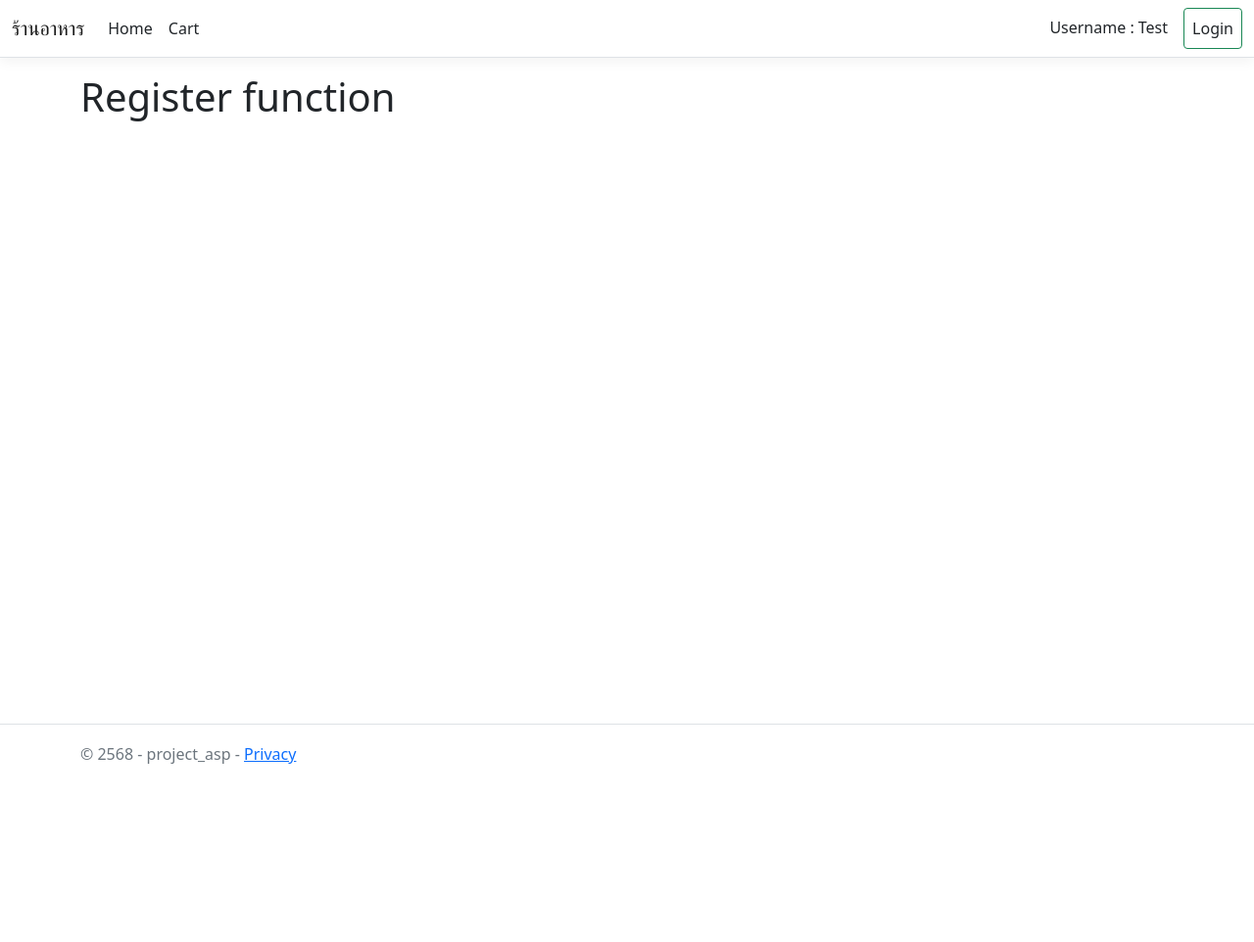
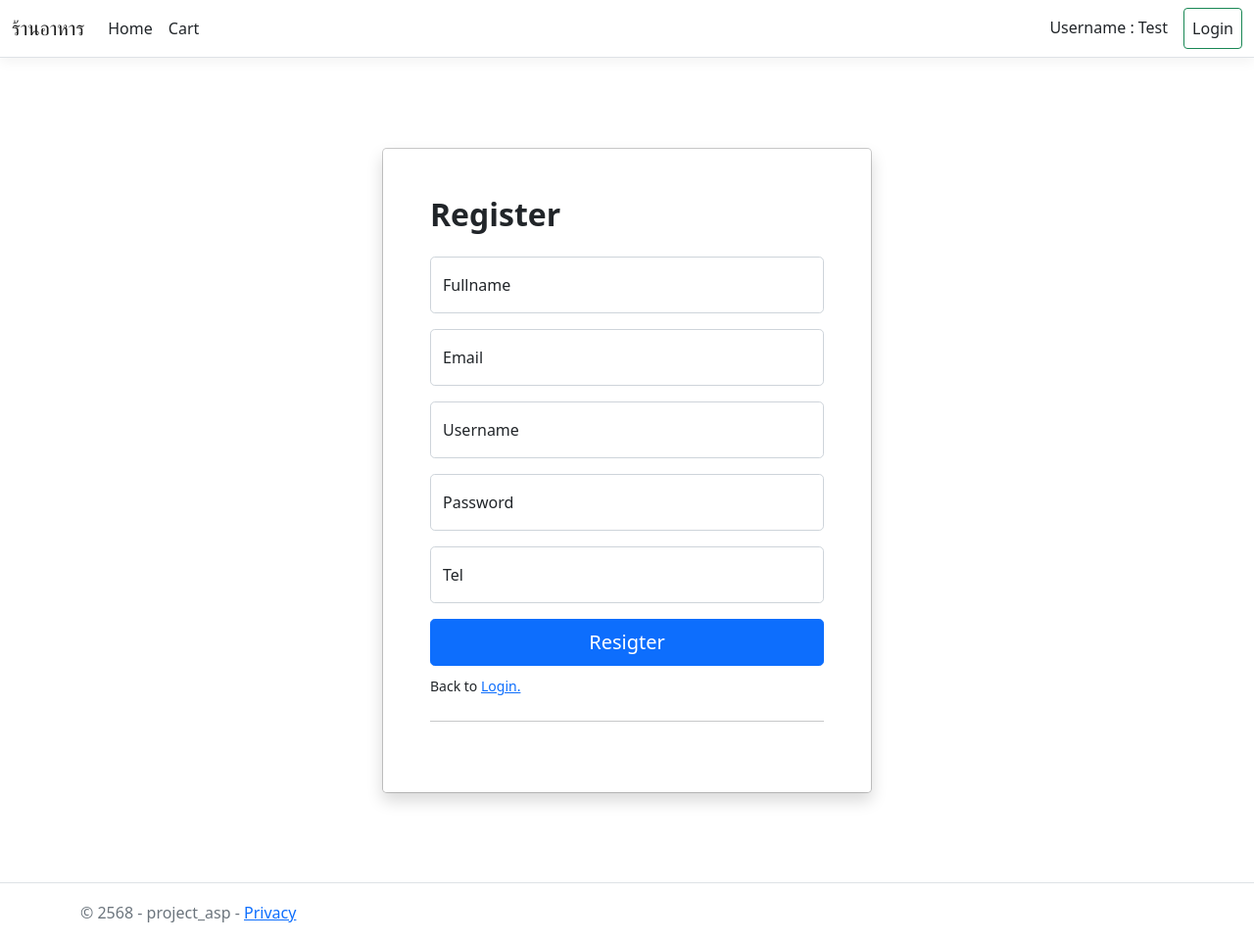
Before and after one commit to Devgit2025/shop_asp, an ASP.NET Core app: template Views/Customer/Register.cshtml in a window 1280 px wide. Shown: the whole page at 98% size. Before the commit the page ends 780 px from the top, so only its background shows below. Run offline with ASP.NET Core 8, Linux system fonts and the light colour scheme; the template is opened without the code that fills it, so the values that code supplies are empty; the visitor is signed in with stand-in values (Sample User, id 1); style sheets or scripts are compiled from the project's sources.

Commit message:
add customerLogin

```diff
--- a/Controllers/CustomerController.cs
+++ b/Controllers/CustomerController.cs
@@ -1,9 +1,15 @@
+using food_asp.Data;
 using Microsoft.AspNetCore.Mvc;
 
 namespace food_asp.Controllers
 {
     public class CustomerController : Controller
     {
+        private readonly ApplicationDBContext _db;
+        public CustomerController(ApplicationDBContext db)
+        {
+            _db = db;
+        }
         public IActionResult Index()
         {
             return View();
--- a/Views/Customer/Customerlogin.cshtml
+++ b/Views/Customer/Customerlogin.cshtml
@@ -11,7 +11,7 @@
             </div>
 
             <div class="modal-body p-5 pt-0">
-                <form class="" action="" method="post">
+                <form asp-controller="Customer" asp-action="Customerlogin" method="get">
                     <div class="form-floating mb-3">
                         <input type="text" name="username" class="form-control" id="floatingInput" placeholder="Username" require>
                         <label for="floatingInput">Username</label>
@@ -20,7 +20,7 @@
                         <input type="password" name="password" class="form-control" id="floatingPassword" placeholder="Password" require>
                         <label for="floatingPassword">Password</label>
                     </div>
-                    <a class="w-100 mb-2 btn btn-lg rounded-3 btn-primary" type="submit">Login</a>
+                    <button class="w-100 mb-2 btn btn-lg rounded-3 btn-primary" type="submit">Login</button>
                     <small class="text-body-secondary">You can <a asp-controller="Customer" asp-action="Register">Register</a> now.</small>
                     <hr class="my-4">
                 </form>
--- a/Views/Customer/Register.cshtml
+++ b/Views/Customer/Register.cshtml
@@ -1,5 +1,46 @@
-
+@model Customer;
 @{
     ViewData["Title"] = "Register";
 }
-<h1>Register function</h1>
+
+
+<div class="modal modal-sheet position-static d-block bg-body-secondary p-4 py-md-5" tabindex="-1" role="dialog" id="modalSignin">
+    <div class="modal-dialog" role="document">
+        <div class="modal-content rounded-4 shadow">
+            <div class="modal-header p-5 pb-4 border-bottom-0">
+                <h1 class="fw-bold mb-0 fs-2">Register</h1>
+            </div>
+
+
+            <div class="modal-body p-5 pt-0">
+                <form asp-controller="Customer" asp-action="Register" method="Post">
+                    <div class="form-floating mb-3">
+                        <input type="text" asp-for="Cus_Fullname" name="fullname" class="form-control rounded-3" id="floatingInput" placeholder="Fullname" fdprocessedid="hmc45j" require>
+                        <label asp-for="Cus_Fullname"></label>
+                    </div>
+
+                    <div class="form-floating mb-3">
+                        <input type="email" asp-for="Cus_Email" name="email" class="form-control rounded-3" id="floatingInput" placeholder="name@example.com" fdprocessedid="hmc45j" require>
+                        <label asp-for="Cus_Email"></label>
+                    </div>
+                    <div class="form-floating mb-3">
+                        <input type="text" asp-for="Cus_Username" name="username" class="form-control rounded-3" id="floatingInput" placeholder="Username" fdprocessedid="hmc45j" require>
+                        <label asp-for="Cus_Username"></label>
+                    </div>
+                    <div class="form-floating mb-3">
+                        <input type="password" asp-for="Cus_Password" name="password" class="form-control rounded-3" id="floatingPassword" placeholder="Password" fdprocessedid="31so" require>
+                        <label asp-for="Cus_Password"></label>
+                    </div>
+                    <div class="form-floating mb-3">
+                        <input type="tel" asp-for="Cus_Tel" name="tel" class="form-control rounded-3" id="floatingInput" placeholder="Tel." require>
+                        <label asp-for="Cus_Tel"></label>
+                    </div>
+
+                    <button class="w-100 mb-2 btn btn-lg rounded-3 btn-primary" type="submit">Resigter</button>
+                    <small class="text-end">Back to <a asp-controller="Customer" asp-action="Customerlogin">Login.</a></small>
+                    <hr class="my-4">
+                </form>
+            </div>
+        </div>
+    </div>
+</div>
```
Also changed, not shown: 10 other files.
